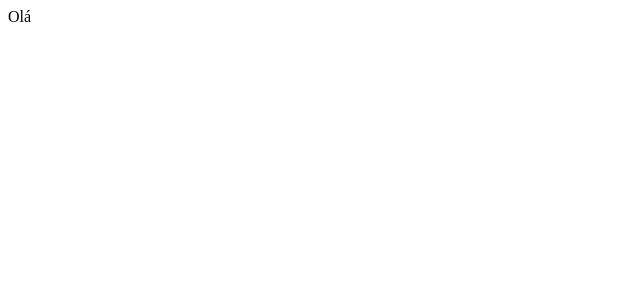
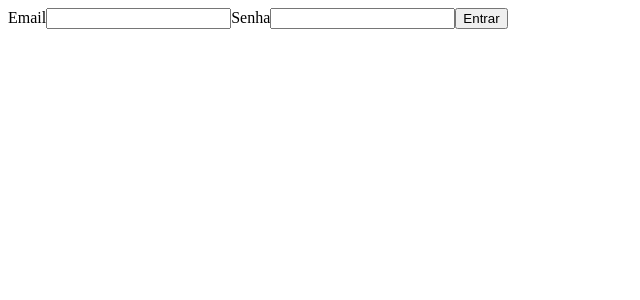
Before and after one commit to ManoelDiniz/MV_Course, a React (Create React App) app in the folder app/: page /login in a window 1280 px wide. Shown: the top 300 px of the page, without its empty margins (0-640 px from the left). Built offline with nearby package versions, Linux system fonts and the light colour scheme.

Commit message:
Feat:add Login page and Dashboard page

```diff
--- a/app/src/App.tsx
+++ /dev/null
@@ -1,13 +0,0 @@
-
-
-
-
-export const  App = () => {
-  return (
-    <div className="App">
-      Olá
-    </div>
-  );
-}
-
-export default App;
--- /dev/null
+++ b/app/src/app/pages/dashboard/Dashboard.tsx
@@ -0,0 +1,9 @@
+import { Link } from "react-router-dom";
+export const Dashboard = () => {
+  return (
+    <div>
+        <p>Dashboard</p>
+        <Link to={'/login'}> Login</Link>
+    </div>
+     );
+}
--- /dev/null
+++ b/app/src/app/pages/index.ts
@@ -0,0 +1,2 @@
+export * from './dashboard/Dashboard';
+export * from './login/Login'
--- /dev/null
+++ b/app/src/app/pages/login/Login.tsx
@@ -0,0 +1,30 @@
+import { useState } from 'react'
+import { useNavigate } from 'react-router-dom'
+
+export const Login = () => {
+    const [ email , setEmail ]= useState('');
+    const [ password , setPassword ]= useState('');
+    const HanddleEntrar = () =>{
+        console.log(email)
+    }
+
+    return (
+    <div>
+        <form>
+            <label>
+                <span>Email</span>
+                <input value={email} onChange={ e => setEmail(e.target.value)}/>
+            </label>
+
+            <label>
+                <span>Senha</span>
+                <input type='password' value={password} onChange={e => setPassword(e.target.value)} />
+            </label>
+
+            <button type='button' onClick={HanddleEntrar}>
+                Entrar
+            </button>
+        </form>
+    </div>
+    )
+}
--- /dev/null
+++ b/app/src/app/routes/index.tsx
@@ -0,0 +1,23 @@
+
+import { Route, BrowserRouter, Routes, Navigate } from "react-router-dom";
+import { Dashboard, Login } from "../pages";
+
+
+
+
+const Router = () => {
+  return (
+    <BrowserRouter>
+      <Routes>
+
+        <Route  path="/pagina-inicial"   element={<Dashboard />}/>
+        <Route  path="/login"   element={<Login />}/>
+
+        <Route path="*" Component={() => <Navigate to="/pagina-inicial" />} />
+
+      </Routes>
+    </BrowserRouter>
+  );
+};
+
+export default Router;
--- /dev/null
+++ b/app/src/app/shared/components/index.ts
@@ -0,0 +1 @@
+export {};
--- /dev/null
+++ b/app/src/app/shared/contexts/index.ts
@@ -0,0 +1 @@
+export {};
--- /dev/null
+++ b/app/src/app/shared/hoocks/index.ts
@@ -0,0 +1 @@
+export {};
--- /dev/null
+++ b/app/src/app/shared/services/index.ts
@@ -0,0 +1 @@
+export {};
--- a/app/src/index.tsx
+++ b/app/src/index.tsx
@@ -2,7 +2,7 @@ import React from 'react';
 import ReactDOM from 'react-dom/client';
 
 import reportWebVitals from './reportWebVitals';
-import { App } from './App';
+import { App } from './app/App';
 
 const root = ReactDOM.createRoot(
   document.getElementById('root') as HTMLElement
@@ -13,7 +13,5 @@ root.render(
   </React.StrictMode>
 );
 
-// If you want to start measuring performance in your app, pass a function
-// to log results (for example: reportWebVitals(console.log))
-// or send to an analytics endpoint. Learn more: https://bit.ly/CRA-vitals
+
 reportWebVitals();
```
Also changed, not shown: app/package.json (+4 -4 lines), app/src/app/App.tsx (added, +7 -0 lines), 2 other files (tests, documents, lock files or other folders).
